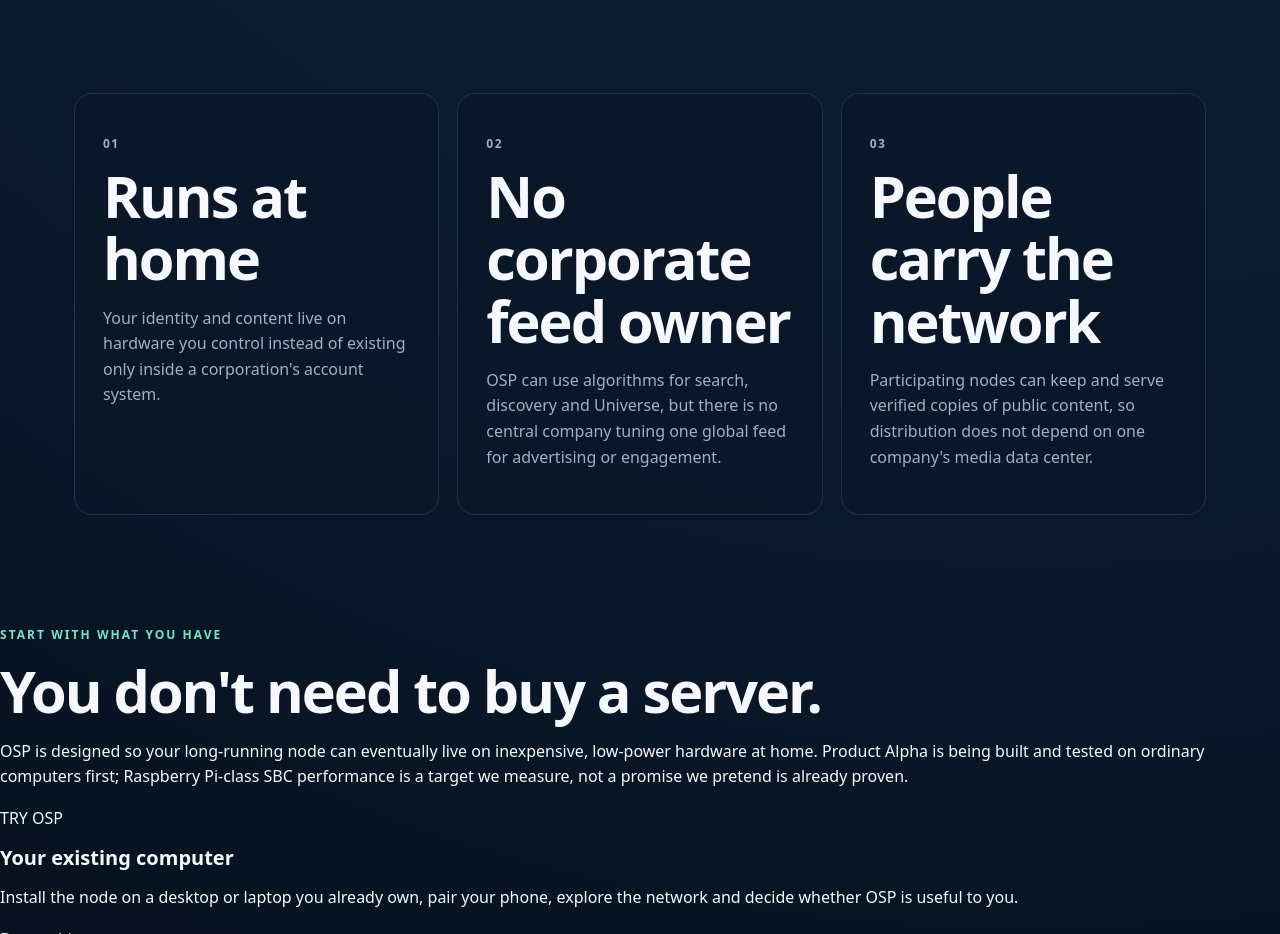
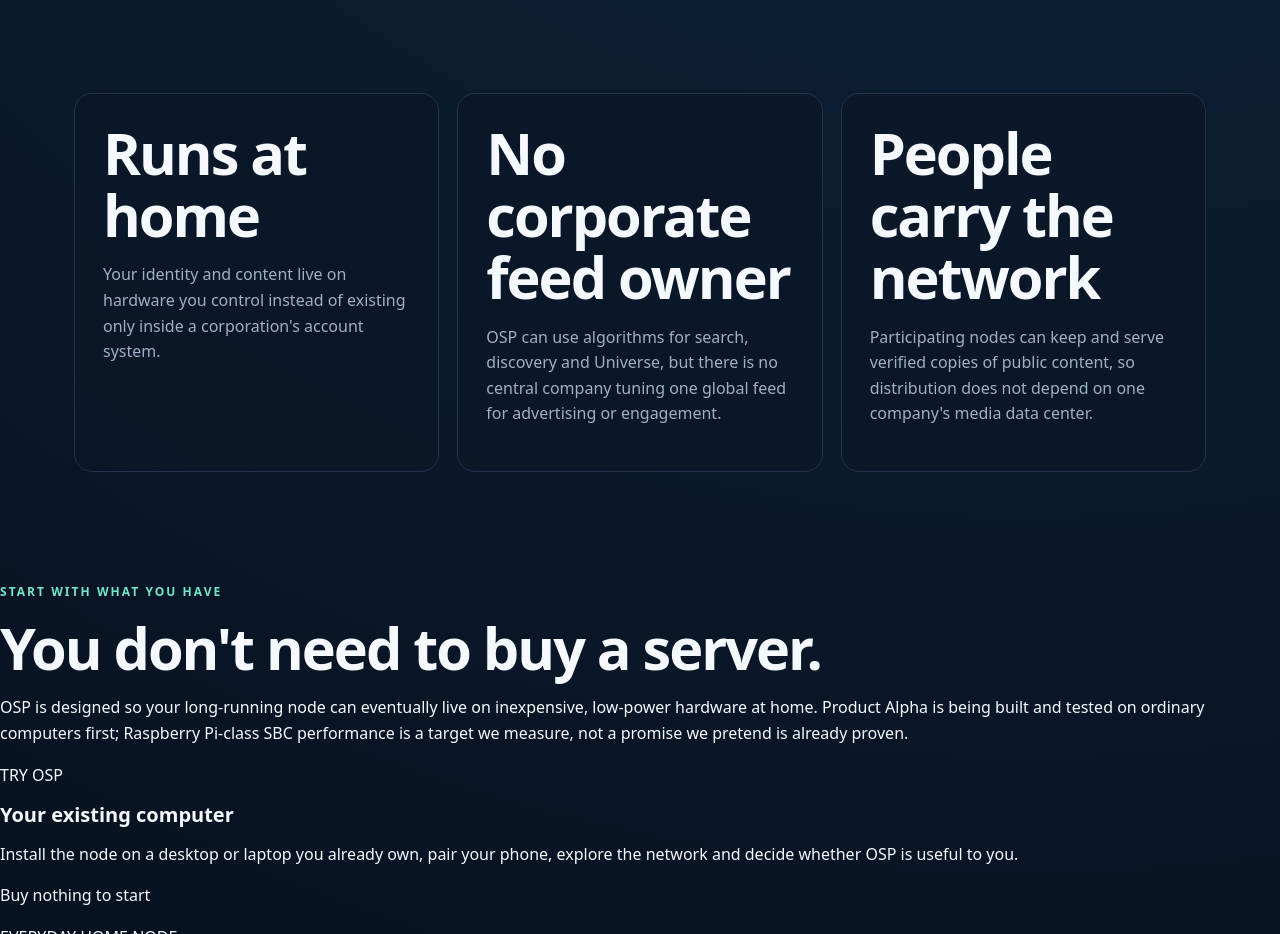
Before and after one commit to Jayotis/osp2p-site, a plain HTML site: page public/index.html in a window 1280 px wide. Shown: the part 960-1894 px from the top of the page. Drawn offline with Linux system fonts and the light colour scheme.

Commit message:
Remove numbered labels from principle cards

```diff
--- a/public/index.html
+++ b/public/index.html
@@ -65,17 +65,14 @@
 
     <section class="principles" aria-label="Core principles">
       <article>
-        <p class="number">01</p>
         <h2>Runs at home</h2>
         <p>Your identity and content live on hardware you control instead of existing only inside a corporation's account system.</p>
       </article>
       <article>
-        <p class="number">02</p>
         <h2>No corporate feed owner</h2>
         <p>OSP can use algorithms for search, discovery and Universe, but there is no central company tuning one global feed for advertising or engagement.</p>
       </article>
       <article>
-        <p class="number">03</p>
         <h2>People carry the network</h2>
         <p>Participating nodes can keep and serve verified copies of public content, so distribution does not depend on one company's media data center.</p>
       </article>
```
